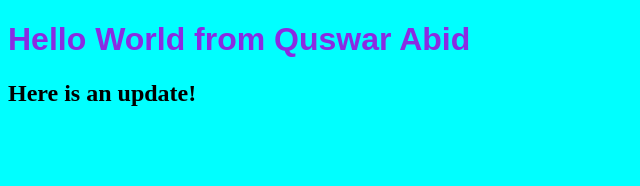
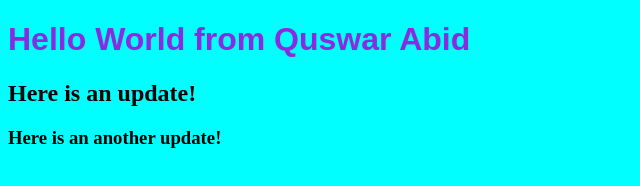
Before and after one commit to quswarabid/bootcamp2020, a plain HTML site: page index.html in a window 1280 px wide. Shown: the whole page, without its empty margins (0-640 px from the left). Drawn offline with Linux system fonts and the light colour scheme.

Commit message:
Here is an another update!

```diff
--- a/index.html
+++ b/index.html
@@ -18,6 +18,7 @@
     <div>
         <h1>Hello World from Quswar Abid</h1>
         <h2>Here is an update!</h2>
+        <h3>Here is an another update!</h3>
     </div>
 </body>
 </html>
```
